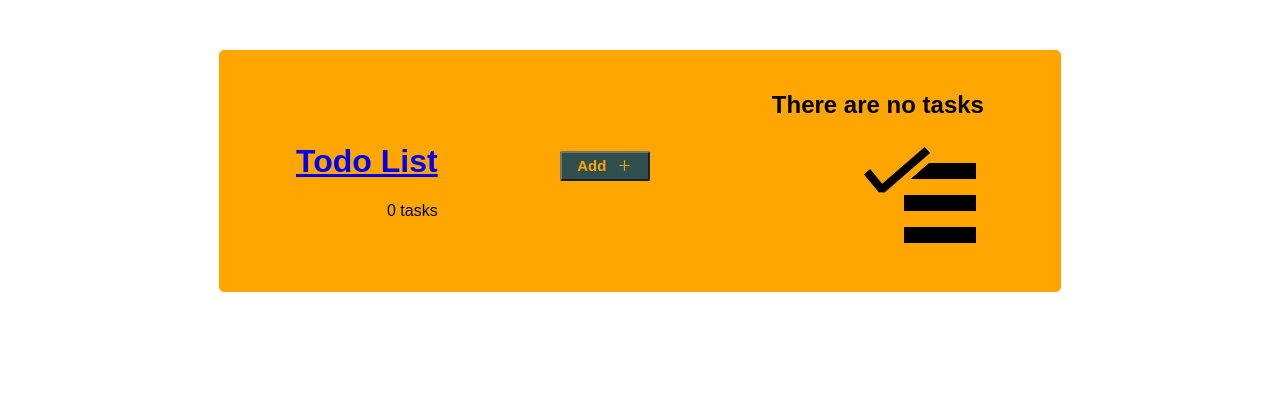
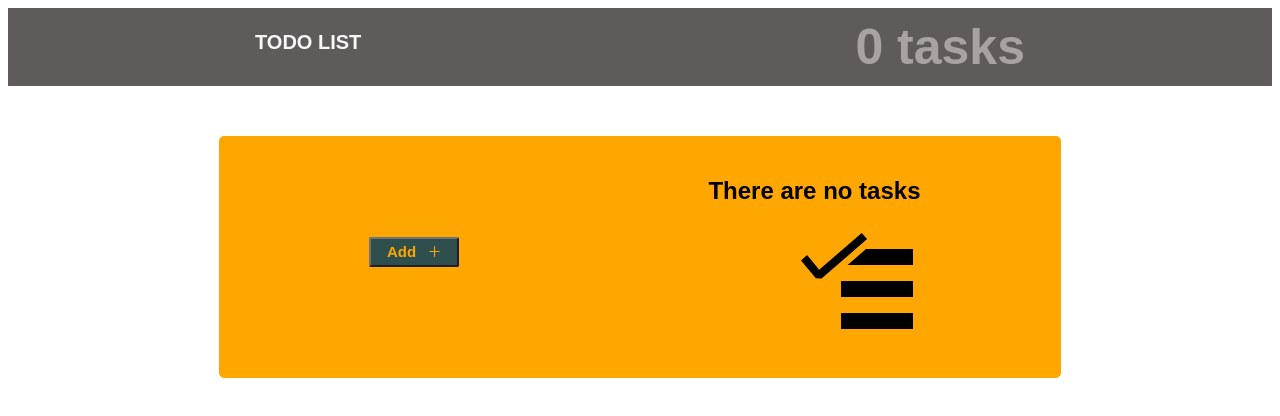
Before and after one commit to CaroFonda/task-test, a Next.js app: page / in a window 1280 px wide. Shown: the top 416 px of the page. Built offline with nearby package versions, Linux system fonts and the light colour scheme.

Commit message:
added some styles to counter

```diff
--- a/src/components/Container.js
+++ b/src/components/Container.js
@@ -8,11 +8,11 @@ const Container = ({ children }) => {
   const { tasks } = useTasks();
 
   return (
-    <div className="container">
+    <div>
       <header>
         <Link href="/">
           <a>
-            <h1>Todo List</h1>
+            <h1>TODO LIST</h1>
           </a>
         </Link>
 
@@ -21,6 +21,7 @@ const Container = ({ children }) => {
         </span>
       </header>
 
+    <div className="container">
       <div className="addbtn">
           <button
             className="btn"
@@ -33,6 +34,7 @@ const Container = ({ children }) => {
 
       <main>{children}</main>
     </div>
+    </div>
   );
 };
 
--- a/src/styles/globals.css
+++ b/src/styles/globals.css
@@ -3,6 +3,32 @@ body {
   font-family: poppins, sans-serif;
 }
 
+a {
+  text-decoration: none;
+  color: rgb(248, 246, 246);
+  text-transform: uppercase;
+  font-size: 10px;
+  font-weight: 600;
+  font-family: poppins, sans-serif;
+}
+
+span {
+  text-decoration: none;
+  color: rgb(168, 162, 162);
+  font-size: 50px;
+  font-weight: 600;
+  font-family: poppins, sans-serif;
+}
+
+header {
+  display: flex;
+  justify-content: space-around;
+  color: white;
+  background-color: rgb(96, 91, 91);
+  padding: 10px 0;
+  position: relative;
+  z-index: 1;
+}
 
 .container {
   display: flex;
```
